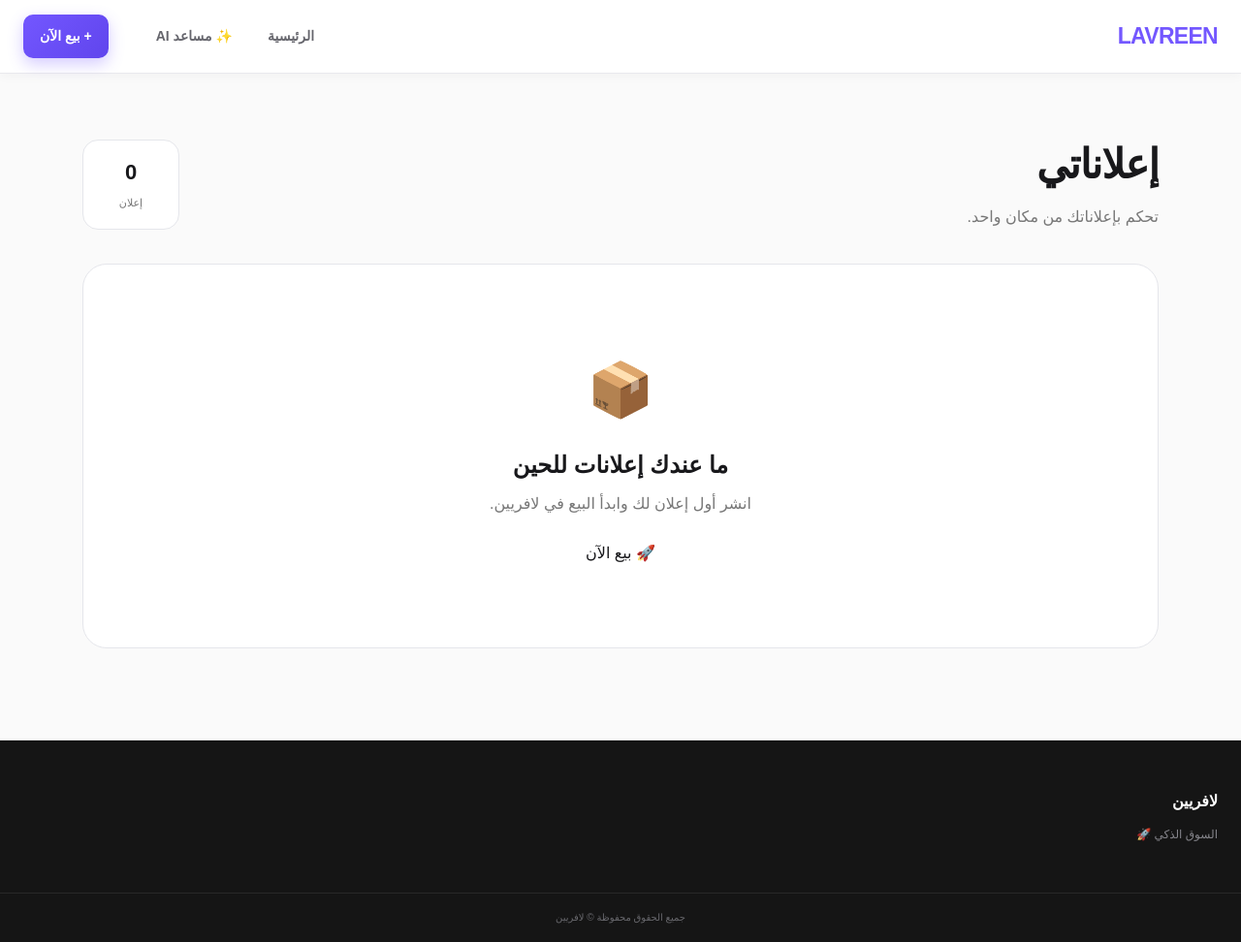
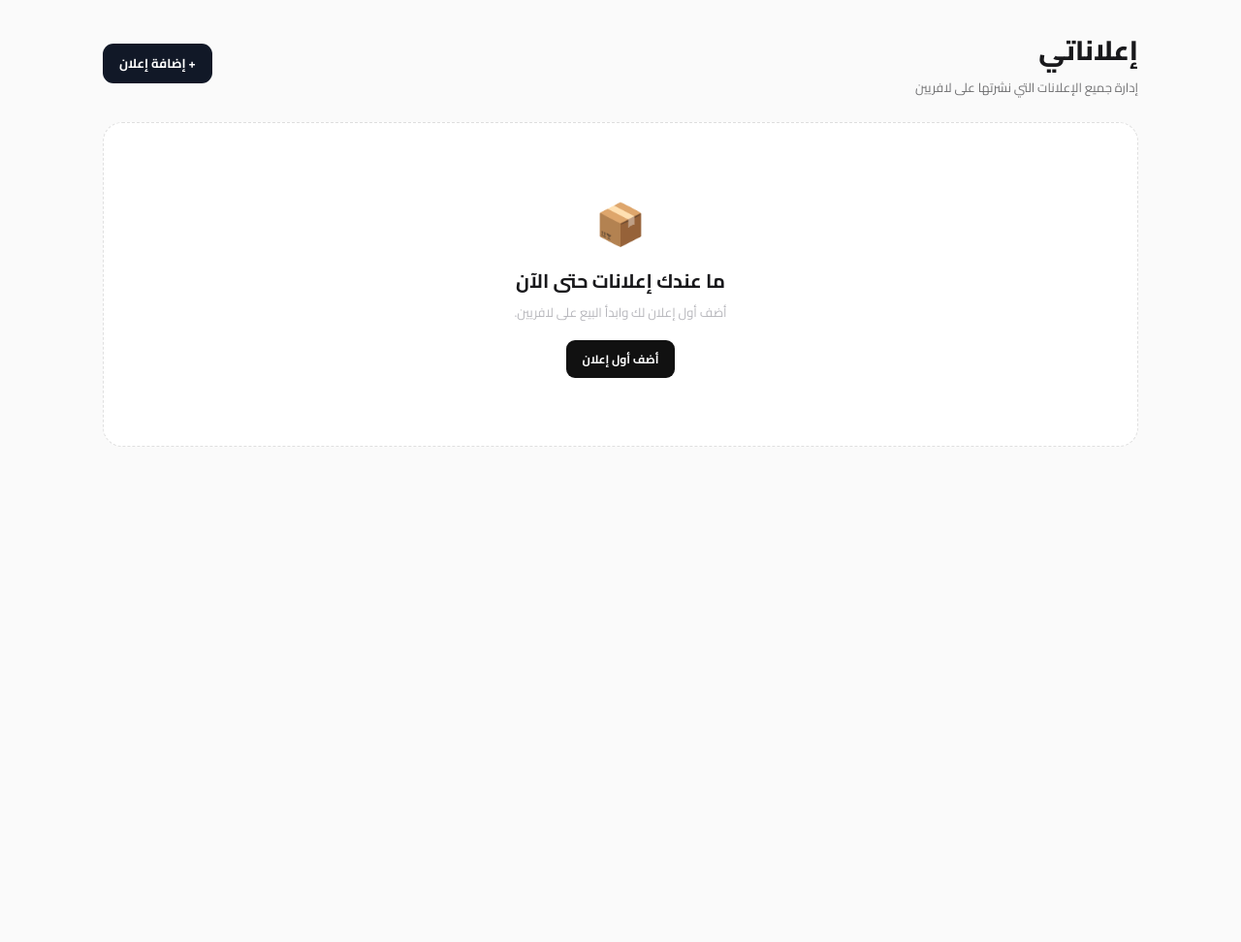
Before and after one commit to yz1l2/Lavreen, a Flask app: template templates/my_listings.html in a window 1280 px wide. Shown: the whole page at 97% size. After the commit the page ends 461 px from the top, so only its background shows below. Run offline with Flask 3, Linux system fonts and the light colour scheme; the template is opened without the code that fills it, so the values that code supplies are empty; parts of the project's set-up code (start-up, migrations or seed data) failed here and were passed over.

Commit message:
Update my_listings.html

```diff
--- a/templates/my_listings.html
+++ b/templates/my_listings.html
@@ -1,465 +1,357 @@
 <!DOCTYPE html>
 <html lang="ar" dir="rtl">
-
 <head>
-
     <meta charset="UTF-8">
-
     <meta name="viewport" content="width=device-width, initial-scale=1.0">
 
-    <title>إعلاناتي | لافريين</title>
+    <title>إعلاناتي - لافريين</title>
 
-    <link
-        rel="stylesheet"
-        href="{{ url_for('static', filename='style.css') }}"
-    >
+    <link rel="stylesheet" href="{{ url_for('static', filename='style.css') }}">
+
+    <link rel="preconnect" href="https://fonts.googleapis.com">
+    <link rel="preconnect" href="https://fonts.gstatic.com" crossorigin>
+    <link href="https://fonts.googleapis.com/css2?family=Cairo:wght@400;500;600;700;800&display=swap" rel="stylesheet">
 
     <style>
-
-        .my-page {
-            max-width: 1150px;
-            margin: auto;
-            padding: 60px 20px;
+        body {
+            font-family: "Cairo", sans-serif;
         }
 
-        .my-hero {
-            display: flex;
-            align-items: flex-end;
-            justify-content: space-between;
-            gap: 20px;
-            margin-bottom: 35px;
+        .my-listings-page {
+            max-width: 1100px;
+            margin: 0 auto;
+            padding: 30px 16px 100px;
         }
 
-        .my-hero h1 {
-            margin: 0 0 8px;
-            font-size: 42px;
-            letter-spacing: -1px;
+        .page-header {
+            display: flex;
+            align-items: center;
+            justify-content: space-between;
+            gap: 15px;
+            margin-bottom: 25px;
         }
 
-        .my-hero p {
+        .page-header h1 {
             margin: 0;
-            color: #777;
+            font-size: 28px;
+            font-weight: 800;
         }
 
-        .my-stats {
-            display: flex;
-            gap: 10px;
+        .page-header p {
+            margin: 5px 0 0;
+            font-size: 13px;
+            opacity: .6;
         }
 
-        .stat-box {
-            background: white;
-            border: 1px solid #e5e6eb;
-            border-radius: 16px;
-            padding: 15px 20px;
-            text-align: center;
-            min-width: 100px;
+        .add-btn {
+            text-decoration: none;
+            background: #111827;
+            color: white;
+            padding: 10px 17px;
+            border-radius: 11px;
+            font-size: 13px;
+            font-weight: 700;
+            white-space: nowrap;
         }
 
-        .stat-box strong {
-            display: block;
-            font-size: 22px;
+        .add-btn:hover {
+            opacity: .9;
         }
 
-        .stat-box span {
-            color: #777;
-            font-size: 11px;
+        .listings-grid {
+            display: grid;
+            grid-template-columns: repeat(3, 1fr);
+            gap: 18px;
         }
 
-        .my-list {
-            display: grid;
-            gap: 15px;
+        .listing-card {
+            overflow: hidden;
+            border: 1px solid rgba(128,128,128,.18);
+            border-radius: 17px;
+            background: var(--card-bg, white);
         }
 
-        .my-ad {
-            background: white;
-            border: 1px solid #e5e6eb;
-            border-radius: 21px;
-            padding: 15px;
-            display: flex;
-            align-items: center;
-            gap: 18px;
-            transition: .25s;
+        .listing-image {
+            width: 100%;
+            aspect-ratio: 4 / 3;
+            object-fit: cover;
+            display: block;
+            background: rgba(128,128,128,.08);
         }
 
-        .my-ad:hover {
-            transform: translateY(-3px);
-            box-shadow: 0 15px 35px rgba(0,0,0,.07);
-        }
-
-        .my-ad-image {
-            width: 145px;
-            height: 115px;
-            flex-shrink: 0;
-            border-radius: 15px;
-            overflow: hidden;
-            background: #f0f1f5;
+        .no-image {
+            width: 100%;
+            aspect-ratio: 4 / 3;
             display: flex;
             align-items: center;
             justify-content: center;
-            font-size: 40px;
+            background: rgba(128,128,128,.08);
+            font-size: 35px;
+            opacity: .45;
         }
 
-        .my-ad-image img {
-            width: 100%;
-            height: 100%;
-            object-fit: cover;
+        .listing-content {
+            padding: 14px;
         }
 
-        .my-ad-info {
-            flex: 1;
-            min-width: 0;
+        .listing-title {
+            margin: 0 0 7px;
+            font-size: 15px;
+            font-weight: 700;
+            line-height: 1.6;
         }
 
-        .my-ad-category {
-            display: inline-block;
-            background: #f2f3f6;
-            padding: 6px 10px;
-            border-radius: 9px;
-            font-size: 11px;
-            margin-bottom: 8px;
+        .listing-price {
+            font-size: 16px;
+            font-weight: 800;
+            margin-bottom: 5px;
         }
 
-        .my-ad-info h2 {
-            margin: 0 0 8px;
-            font-size: 18px;
+        .listing-info {
+            display: flex;
+            gap: 8px;
+            flex-wrap: wrap;
+            font-size: 11px;
+            opacity: .6;
+            margin-bottom: 13px;
         }
 
-        .my-ad-price {
-            font-size: 18px;
-            font-weight: bold;
+        .listing-actions {
+            display: flex;
+            gap: 7px;
         }
 
-        .my-ad-meta {
-            margin-top: 8px;
-            color: #777;
+        .action-btn {
+            flex: 1;
+            text-align: center;
+            text-decoration: none;
+            border-radius: 9px;
+            padding: 8px 5px;
             font-size: 12px;
+            font-weight: 600;
+            border: 1px solid rgba(128,128,128,.22);
+            color: inherit;
+            background: transparent;
         }
 
-        .my-ad-actions {
-            display: flex;
-            flex-direction: column;
-            gap: 8px;
+        .action-btn:hover {
+            background: rgba(128,128,128,.07);
         }
 
-        .my-ad-actions a,
-        .my-ad-actions button {
-            min-width: 95px;
-            padding: 10px 13px;
-            border-radius: 11px;
-            border: 0;
-            text-align: center;
-            background: #111;
-            color: white;
+        .delete-btn {
             cursor: pointer;
-            font-size: 12px;
-            font-weight: bold;
+            font-family: inherit;
+            color: #b42318;
         }
 
-        .my-ad-actions .delete-button {
-            background: #f1f2f4;
-            color: #222;
+        .empty-state {
+            text-align: center;
+            padding: 70px 20px;
+            border: 1px dashed rgba(128,128,128,.25);
+            border-radius: 20px;
         }
 
-        .my-empty {
-            background: white;
-            border: 1px solid #e5e6eb;
-            border-radius: 25px;
-            padding: 85px 20px;
-            text-align: center;
+        .empty-icon {
+            font-size: 45px;
+            margin-bottom: 10px;
         }
 
-        .my-empty-icon {
-            font-size: 55px;
-            margin-bottom: 15px;
+        .empty-state h2 {
+            margin: 0 0 6px;
+            font-size: 20px;
         }
 
-        .my-empty h2 {
-            margin: 0 0 8px;
+        .empty-state p {
+            margin: 0 0 18px;
+            font-size: 13px;
+            opacity: .6;
         }
 
-        .my-empty p {
-            color: #777;
-            margin-bottom: 25px;
+        .empty-add-btn {
+            display: inline-block;
+            text-decoration: none;
+            background: #111827;
+            color: white;
+            padding: 10px 18px;
+            border-radius: 11px;
+            font-size: 13px;
+            font-weight: 700;
         }
 
-        @media (max-width: 700px) {
+        @media (max-width: 850px) {
+            .listings-grid {
+                grid-template-columns: repeat(2, 1fr);
+            }
+        }
 
-            .my-page {
-                padding: 40px 15px;
+        @media (max-width: 600px) {
+            .my-listings-page {
+                padding: 20px 10px 80px;
             }
 
-            .my-hero {
+            .page-header {
                 align-items: flex-start;
-                flex-direction: column;
             }
 
-            .my-hero h1 {
-                font-size: 34px;
+            .page-header h1 {
+                font-size: 23px;
             }
 
-            .my-stats {
-                width: 100%;
+            .add-btn {
+                padding: 8px 12px;
+                font-size: 11px;
             }
 
-            .stat-box {
-                flex: 1;
+            .listings-grid {
+                grid-template-columns: 1fr;
+                gap: 13px;
             }
 
-            .my-ad {
-                align-items: flex-start;
-                flex-direction: column;
+            .listing-card {
+                border-radius: 15px;
             }
-
-            .my-ad-image {
-                width: 100%;
-                height: 210px;
-            }
-
-            .my-ad-info {
-                width: 100%;
-            }
-
-            .my-ad-actions {
-                width: 100%;
-                flex-direction: row;
-            }
-
-            .my-ad-actions a,
-            .my-ad-actions button {
-                flex: 1;
-            }
-
         }
-
     </style>
-
 </head>
-
 
 <body>
 
+<div class="my-listings-page">
 
-<header class="topbar">
+    <div class="page-header">
 
-    <div class="topbar-inner">
+        <div>
+            <h1>إعلاناتي</h1>
+            <p>إدارة جميع الإعلانات التي نشرتها على لافريين</p>
+        </div>
 
-        <a href="/" class="logo">
-            <span class="logo-text" style="color:var(--purple);">LAVREEN</span>
+        <a
+            href="{{ url_for('sell') }}"
+            class="add-btn">
+            + إضافة إعلان
         </a>
 
-        <nav class="main-nav">
-
-            <a href="/">
-                الرئيسية
-            </a>
-
-            <a href="/ai">
-                ✨ مساعد AI
-            </a>
-
-        </nav>
-
-        <div class="header-actions">
-            <a href="/sell" class="sell-btn">
-                + بيع الآن
-            </a>
-        </div>
-
     </div>
-
-</header>
-
-
-
-<main class="my-page">
-
-
-    <section class="my-hero">
-
-        <div>
-
-            <h1>
-                إعلاناتي
-            </h1>
-
-            <p>
-                تحكم بإعلاناتك من مكان واحد.
-            </p>
-
-        </div>
-
-
-        <div class="my-stats">
-
-            <div class="stat-box">
-
-                <strong>
-                    {{ listings|length }}
-                </strong>
-
-                <span>
-                    إعلان
-                </span>
-
-            </div>
-
-        </div>
-
-    </section>
-
 
 
     {% if listings %}
 
+        <div class="listings-grid">
 
-    <section class="my-list">
+            {% for listing in listings %}
+
+                <div class="listing-card">
+
+                    {% if listing.image_path %}
+
+                        <img
+                            class="listing-image"
+                            src="{{ url_for('static', filename=listing.image_path.replace('static/', '')) }}"
+                            alt="{{ listing.title }}"
+                            loading="lazy">
+
+                    {% else %}
+
+                        <div class="no-image">
+                            📦
+                        </div>
+
+                    {% endif %}
 
 
-        {% for item in listings %}
+                    <div class="listing-content">
+
+                        <h2 class="listing-title">
+                            {{ listing.title }}
+                        </h2>
 
 
-        <article class="my-ad">
+                        <div class="listing-price">
+                            {{ "{:,.0f}".format(listing.price or 0) }} ريال
+                        </div>
 
 
-            <div class="my-ad-image">
-                {% if item['first_image'] %}
-                <img src="{{ url_for('static', filename=item['first_image']) }}" alt="{{ item['title'] }}">
-                {% else %}
-                <div>
-                    📦
-                </div>
-                {% endif %}
-            </div>
+                        <div class="listing-info">
+
+                            {% if listing.category %}
+                                <span>{{ listing.category }}</span>
+                            {% endif %}
+
+                            {% if listing.city %}
+                                <span>• {{ listing.city }}</span>
+                            {% endif %}
+
+                            {% if listing.year %}
+                                <span>• {{ listing.year }}</span>
+                            {% endif %}
+
+                        </div>
 
 
+                        <div class="listing-actions">
 
-            <div class="my-ad-info">
+                            <a
+                                href="{{ url_for('listing_page', listing_id=listing.id) }}"
+                                class="action-btn">
+                                عرض
+                            </a>
 
+                            <a
+                                href="{{ url_for('edit_listing', listing_id=listing.id) }}"
+                                class="action-btn">
+                                تعديل
+                            </a>
 
-                <span class="my-ad-category">
-                    {{ item["category"] }}
-                </span>
+                            <form
+                                method="POST"
+                                action="{{ url_for('delete_listing', listing_id=listing.id) }}"
+                                style="flex:1; margin:0;"
+                                onsubmit="return confirm('هل أنت متأكد من حذف هذا الإعلان؟');">
 
+                                <button
+                                    type="submit"
+                                    class="action-btn delete-btn"
+                                    style="width:100%;">
+                                    حذف
+                                </button>
 
-                <h2>
-                    {{ item["title"] }}
-                </h2>
+                            </form>
 
+                        </div>
 
-                <div class="my-ad-price">
-
-                    {{ "{:,.0f}".format(item["price"]) }}
-
-                    ريال
+                    </div>
 
                 </div>
 
+            {% endfor %}
 
-                <div class="my-ad-meta">
-
-                    📍 {{ item["city"] }}
-
-                </div>
-
-
-            </div>
-
-
-
-            <div class="my-ad-actions">
-
-
-                <a
-                    href="{{ url_for('view_item', item_id=item['id']) }}"
-                >
-                    عرض
-                </a>
-
-
-                <a
-                    href="{{ url_for('edit_listing', listing_id=item['id']) }}"
-                >
-                    تعديل
-                </a>
-
-
-                <form
-                    action="{{ url_for('remove_listing', listing_id=item['id']) }}"
-                    method="POST"
-                    onsubmit="return confirm('هل أنت متأكد من حذف الإعلان؟');"
-                >
-
-                    <button
-                        type="submit"
-                        class="delete-button"
-                    >
-                        حذف
-                    </button>
-
-                </form>
-
-
-            </div>
-
-
-        </article>
-
-
-        {% endfor %}
-
-
-    </section>
-
+        </div>
 
     {% else %}
 
+        <div class="empty-state">
 
-    <section class="my-empty">
+            <div class="empty-icon">
+                📦
+            </div>
 
+            <h2>ما عندك إعلانات حتى الآن</h2>
 
-        <div class="my-empty-icon">
-            📦
+            <p>
+                أضف أول إعلان لك وابدأ البيع على لافريين.
+            </p>
+
+            <a
+                href="{{ url_for('sell') }}"
+                class="empty-add-btn">
+                أضف أول إعلان
+            </a>
+
         </div>
-
-
-        <h2>
-            ما عندك إعلانات للحين
-        </h2>
-
-
-        <p>
-            انشر أول إعلان لك وابدأ البيع في لافريين.
-        </p>
-
-
-        <a
-            href="/sell"
-            class="sell-button"
-        >
-            🚀 بيع الآن
-        </a>
-
-
-    </section>
-
 
     {% endif %}
 
-
-</main>
-
-
-
-<footer class="footer">
-    <div class="footer-inner">
-        <div class="footer-brand">
-            <strong>لافريين</strong>
-            <p>السوق الذكي 🚀</p>
-        </div>
-    </div>
-    <div class="footer-bottom">جميع الحقوق محفوظة © لافريين</div>
-</footer>
-
+</div>
 
 </body>
 </html>
```
